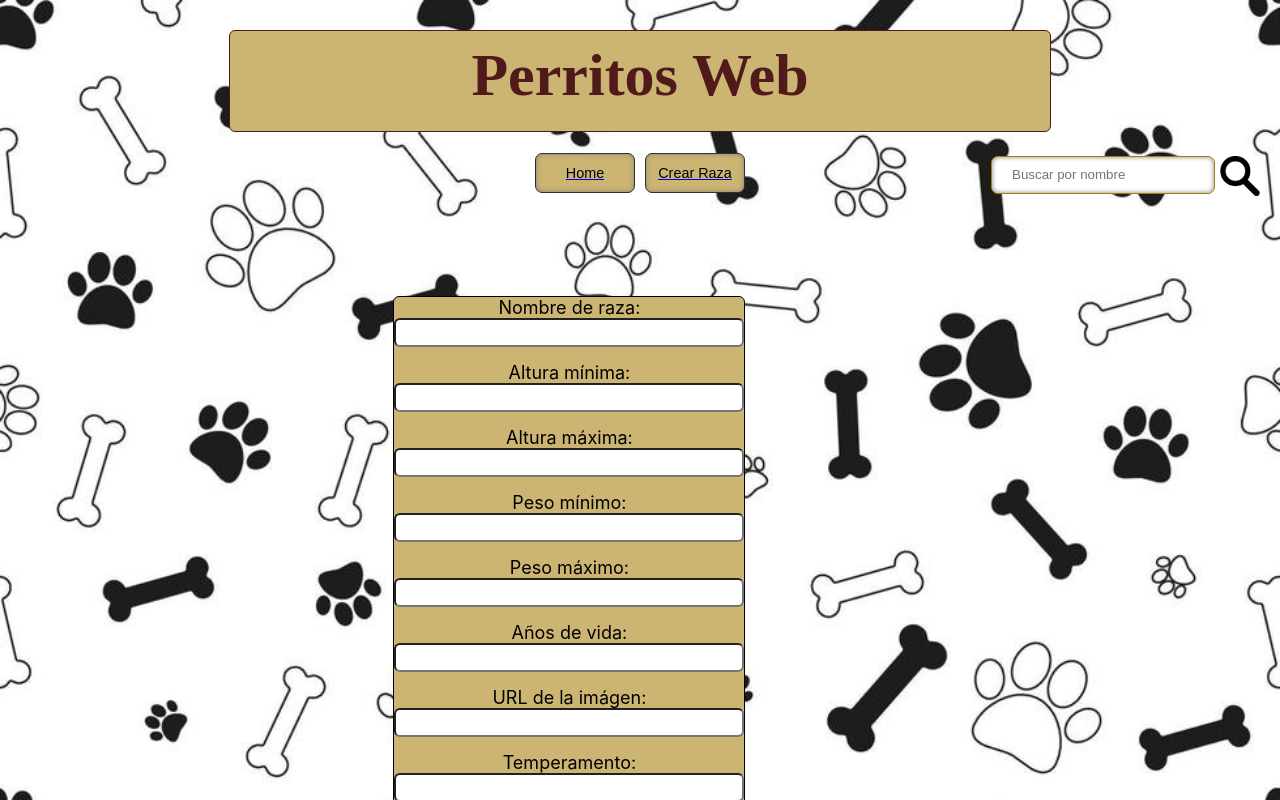
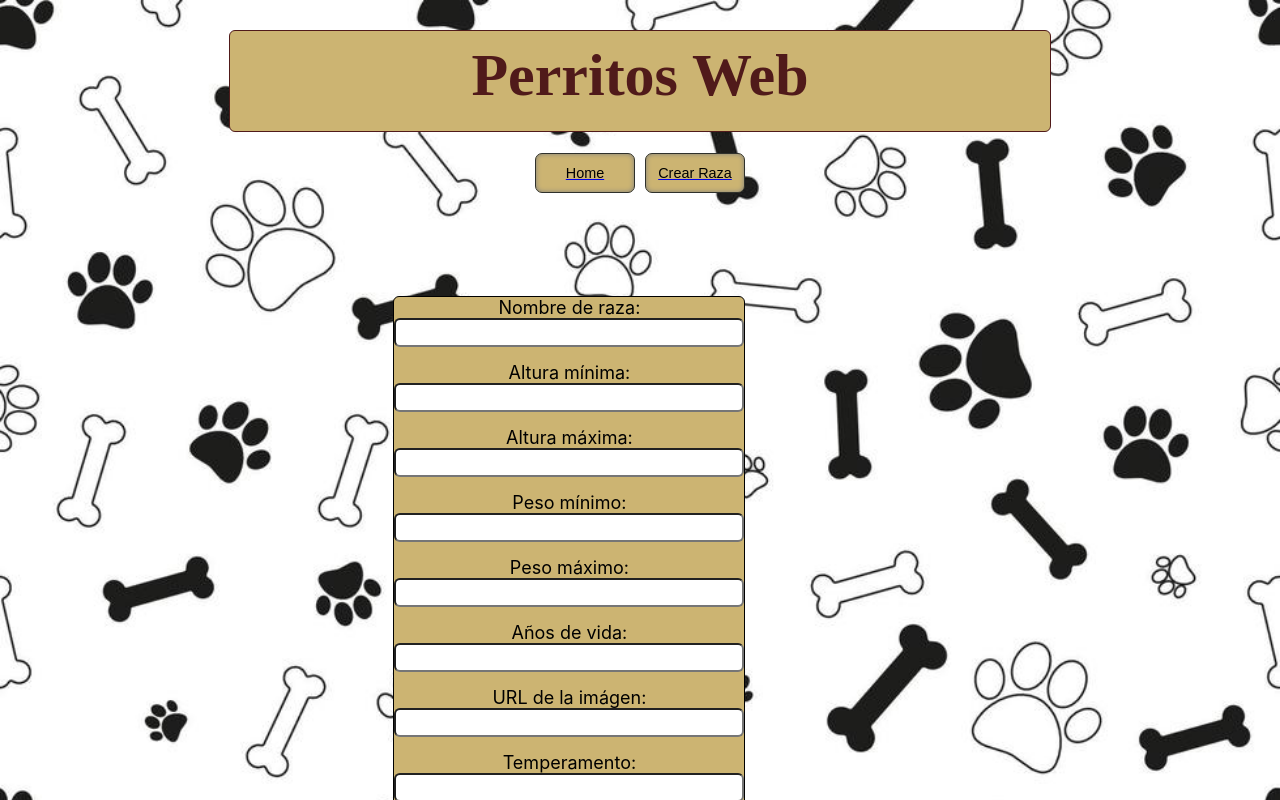
Before and after one commit to EzAntoine/ProyectoIndividual-Dogs, a React (Create React App) app in the folder client/: page /createBreed in a window 1280 px wide. Shown: the top 800 px of the page. Built offline with nearby package versions, Linux system fonts and the light colour scheme; no server answers.

Commit message:
Se oculto la barra de busqueda en createBreed.

```diff
--- a/client/src/App.js
+++ b/client/src/App.js
@@ -11,14 +11,15 @@ import CreateBreed from "./components/CreateBreed/CreateBreed";
 function App() {
   return (
       <div className="App">
+        {/* Aca podriamos renderizar la navBar en todas las rutas que querramos. */}
+        <div>
           <Switch>
             <Route exact path='/' component={Landing}/>
             <Route exact path='/home' component={Home}/>
             <Route path='/home/:id' component={Detail}/>
             <Route path='/createBreed' component={CreateBreed}/>
-          {/* <Route path='/about' element={<About/>}/> */}
           </Switch>
-      {/* {<h1>Henry Dogs</h1>} */}
+        </div>
       </div>
   );
 }
--- a/client/src/components/NavBar/NavBar.jsx
+++ b/client/src/components/NavBar/NavBar.jsx
@@ -2,15 +2,20 @@
 import style from "./NavBar.module.css";
 /* Dependencies */
 import { Link } from "react-router-dom";
+/* Hooks */
+import { useLocation } from "react-router-dom";
 
 const NavBar=({handleChange,handleSubmit})=>{
+    const {pathname}=useLocation();
 
     return(
         <div className={style.navConteiner}>
-            <form className={style.searchBox} onChange={handleChange}>
-                <input className={style.searchInput} placeholder="Buscar por nombre" type="search"/>
-                <button className={style.buttonSearch} type="submit" onClick={handleSubmit}></button>
-            </form>
+            {pathname !=='/createBreed' &&
+                <form className={style.searchBox} onChange={handleChange}>
+                    <input className={style.searchInput} placeholder="Buscar por nombre" type="search"/>
+                    <button className={style.buttonSearch} type="submit" onClick={handleSubmit}></button>
+                </form>
+            }
             <Link to='./home'>
                 <button className={style.buttons} >Home</button>
             </Link>
```
Lines whose indentation alone changed are shown as unchanged.
